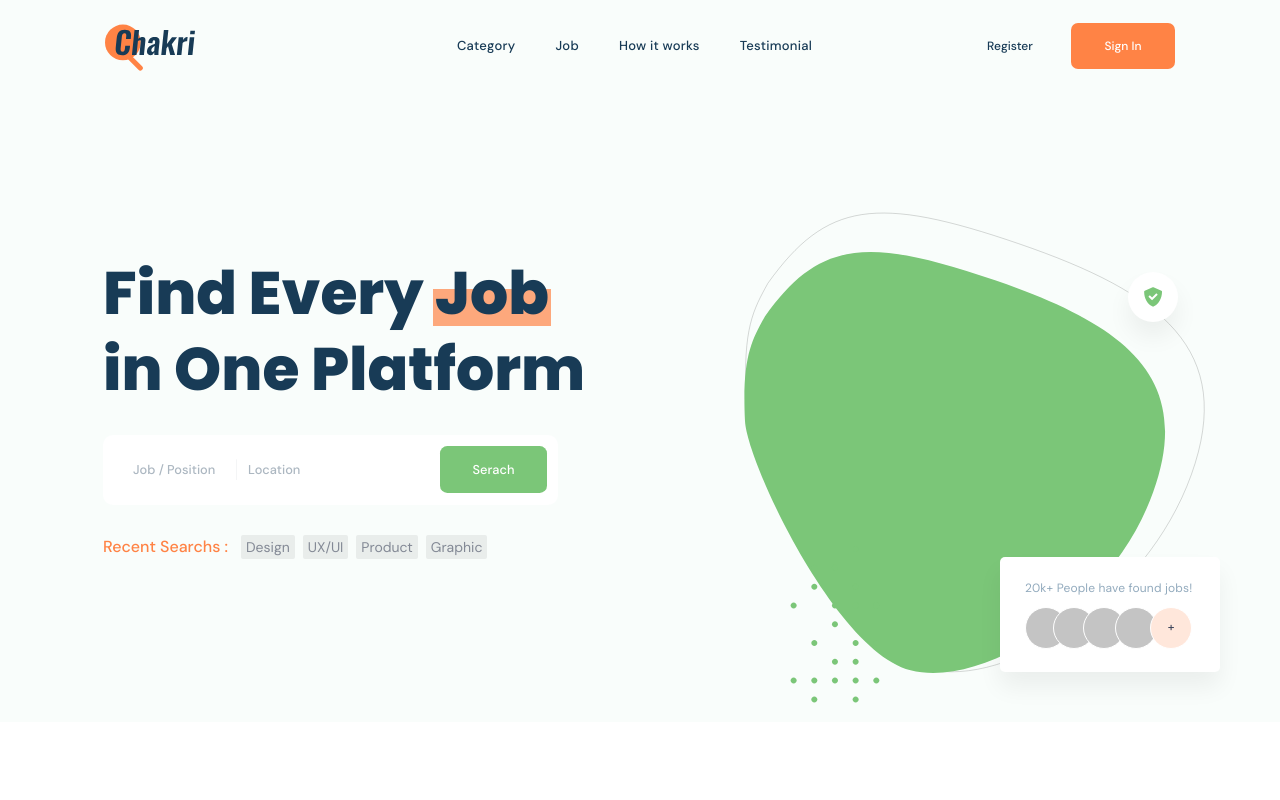
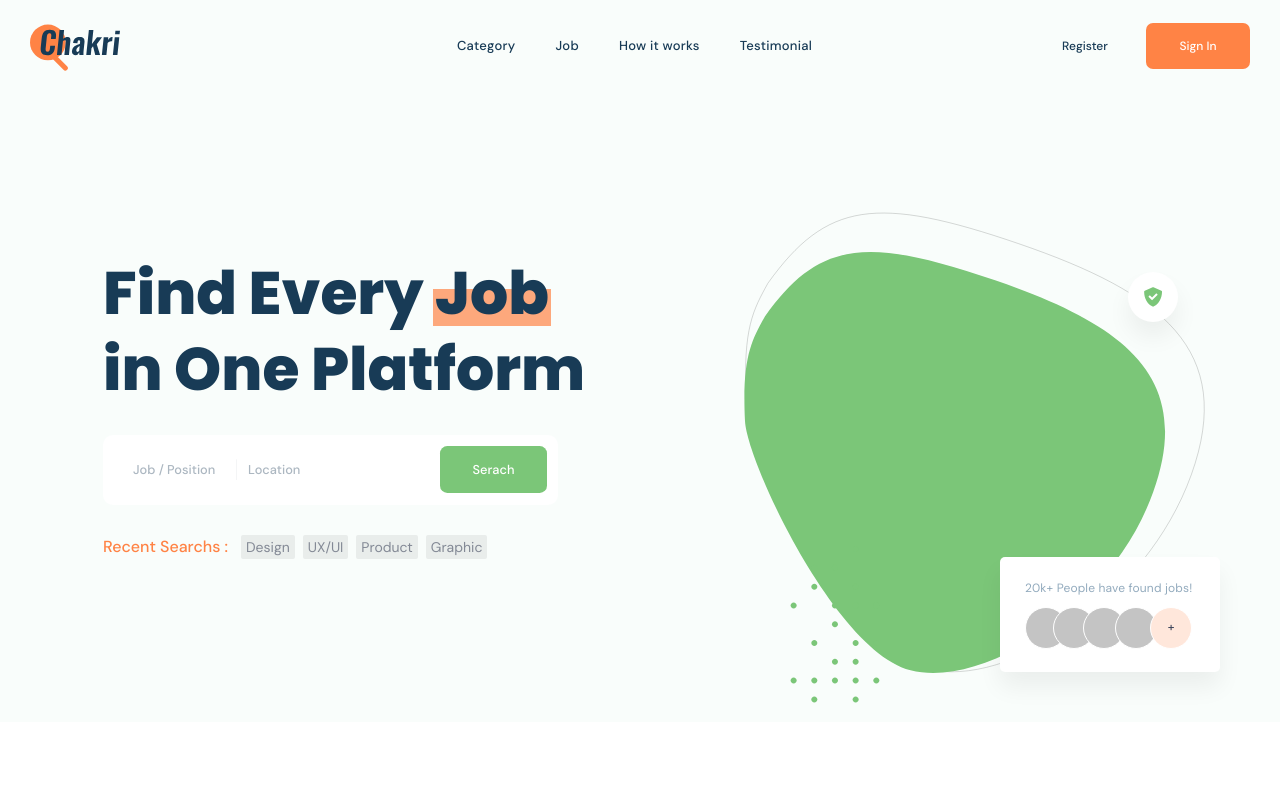
Before and after one commit to GitHubOshin/Chakri, a React (Create React App) app: page / in a window 1280 px wide. Shown: the top 800 px of the page. Built offline with nearby package versions, Linux system fonts and the light colour scheme.

Commit message:
Update HeaderFirstPage.js

```diff
--- a/src/components/firstPage/HeaderFirstPage.js
+++ b/src/components/firstPage/HeaderFirstPage.js
@@ -21,7 +21,7 @@ function HeaderFirstPage() {
   ]
 
   return (
-    <div className="font-dmSans w-full flex items-center  justify-between  screen750:w-[750px] screen750:px-[103px] screen1280:px-0 screen1280:py-[20.9px]  mobile:pt-[20px]  laptop:py-[28px] laptop:w-[1420px] screen1280:w-[1070px]  mobile:px-[24px]">
+    <header className="font-dmSans w-full flex items-center  justify-between  screen750:w-[750px] screen750:px-[103px] screen1280:px-0 screen1280:py-[20.9px]  mobile:pt-[20px]  laptop:py-[28px] laptop:w-[1420px] screen1280:w-[1220px]  mobile:px-[24px]">
       <img
         alt="Chakri Logo"
         src="images/logos/chakri-logo.svg"
@@ -49,7 +49,7 @@ function HeaderFirstPage() {
       <button className="screen1280:hidden w-fit">
         <img alt="Menu" src="images/icons/menu.svg" className="" />
       </button>
-    </div>
+    </header>
   )
 }
 
```
